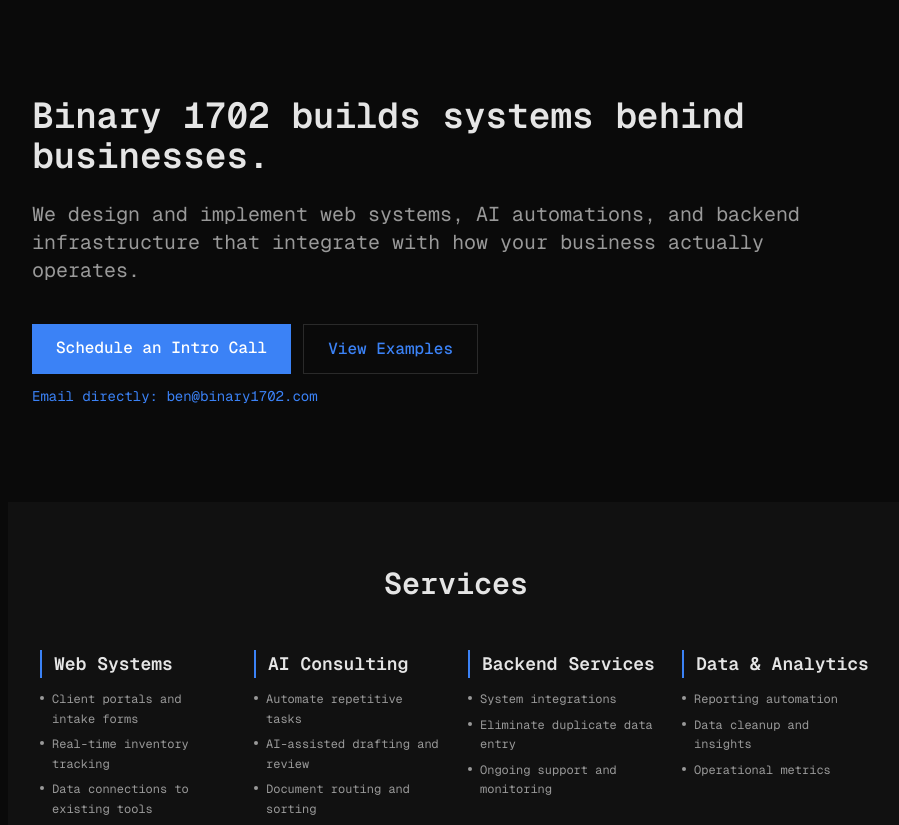
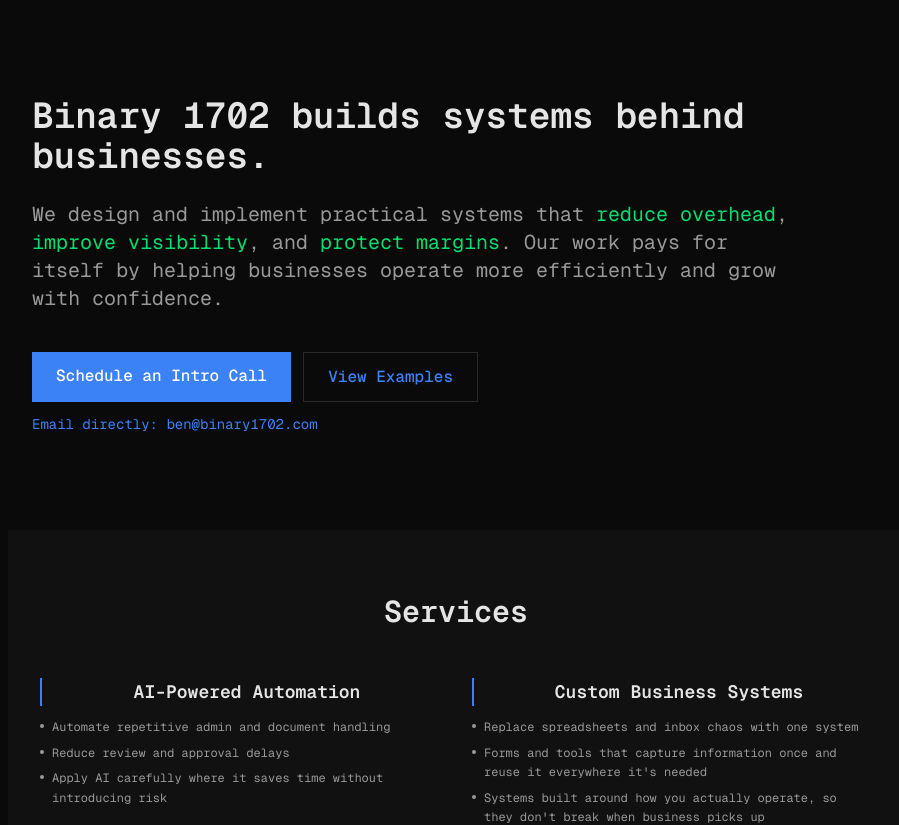
Before and after one commit to sun2ii/binary1702, a Next.js app: page / in a window 1280 px wide. Shown: the top 825 px of the page, without its empty margins (184-1083 px from the left). Built offline with nearby package versions, Linux system fonts and the light colour scheme.

Commit message:
Refactor messaging to focus on business outcomes and simplify services layout

```diff
--- a/src/components/sections/Hero.tsx
+++ b/src/components/sections/Hero.tsx
@@ -10,8 +10,8 @@ export function Hero() {
       </SectionHeading>
 
       <p className="text-lg md:text-xl text-[var(--muted)] max-w-3xl">
-        We design and implement web systems, AI automations, and backend infrastructure
-        that integrate with how your business actually operates.
+        We design and implement practical systems that <span className="text-green-400">reduce overhead</span>, <span className="text-green-400">improve visibility</span>, and <span className="text-green-400">protect margins</span>.
+        Our work pays for itself by helping businesses operate more efficiently and grow with confidence.
       </p>
 
       <div className="flex flex-col gap-3 pt-4 items-center sm:items-start">
--- a/src/components/sections/Services.tsx
+++ b/src/components/sections/Services.tsx
@@ -1,86 +1,57 @@
-'use client';
-
 import { SectionHeading } from '@/components/ui/SectionHeading';
-import { useState, useEffect } from 'react';
 
 export function Services() {
   const services = [
     {
-      title: 'Web Systems',
+      title: 'AI-Powered Automation',
       items: [
-        'Client portals and intake forms',
-        'Real-time inventory tracking',
-        'Data connections to existing tools'
+        'Automate repetitive admin and document handling',
+        'Reduce review and approval delays',
+        'Apply AI carefully where it saves time without introducing risk'
       ],
       priority: 'primary',
     },
     {
-      title: 'AI Consulting',
+      title: 'Custom Business Systems',
       items: [
-        'Automate repetitive tasks',
-        'AI-assisted drafting and review',
-        'Document routing and sorting'
+        'Replace spreadsheets and inbox chaos with one system',
+        'Forms and tools that capture information once and reuse it everywhere it\'s needed',
+        'Systems built around how you actually operate, so they don\'t break when business picks up'
       ],
       priority: 'primary',
     },
     {
-      title: 'Backend Services',
+      title: 'Operational Visibility',
       items: [
-        'System integrations',
-        'Eliminate duplicate data entry',
-        'Ongoing support and monitoring'
+        'Clear status across projects, clients, and operations',
+        'Early signals when things start slipping',
+        'Defined ownership so issues don\'t disappear'
       ],
       priority: 'infrastructure',
     },
     {
-      title: 'Data & Analytics',
+      title: 'Reporting & Insights',
       items: [
-        'Reporting automation',
-        'Data cleanup and insights',
-        'Operational metrics'
+        'Simple reports tied to real operational questions',
+        'Dashboards designed for owners, not analysts',
+        'Clean, consistent data you can trust'
       ],
       priority: 'infrastructure',
     },
   ];
-
-  const [expandedServices, setExpandedServices] = useState<string[]>([]);
-
-  useEffect(() => {
-    // On desktop, expand all services by default
-    if (window.innerWidth >= 640) {
-      setExpandedServices(services.map(s => s.title));
-    }
-  }, []);
-
-  const toggleService = (title: string) => {
-    setExpandedServices((prev) =>
-      prev.includes(title)
-        ? prev.filter((t) => t !== title)
-        : [...prev, title]
-    );
-  };
 
   return (
     <section id="services" className="py-12 md:py-16 px-6 md:px-8 space-y-12 bg-[var(--panel)] -mx-6">
       <div className="max-w-6xl mx-auto">
         <SectionHeading level={2}>Services</SectionHeading>
 
-        <div className="grid grid-cols-1 sm:grid-cols-2 lg:grid-cols-4 gap-8 lg:gap-6 mt-12">
+        <div className="grid grid-cols-1 md:grid-cols-2 gap-8 mt-12">
         {services.map((service) => {
-          const isExpanded = expandedServices.includes(service.title);
           return (
             <div key={service.title} className="space-y-3">
-              <button
-                onClick={() => toggleService(service.title)}
-                className="w-full text-left cursor-pointer"
-              >
-                <h3 className={`text-lg font-semibold border-l-2 pl-3 transition-colors ${
-                  isExpanded ? 'border-[var(--accent)]' : 'border-[var(--accent)]/60'
-                } ${service.priority === 'supporting' ? 'text-[var(--muted)]' : ''}`}>
+              <h3 className="text-base md:text-lg font-semibold border-l-2 border-[var(--accent)] pl-3 text-center">
                 {service.title}
               </h3>
-              </button>
-              {isExpanded && (
               <ul className="space-y-1.5">
                 {service.items.map((item, index) => (
                   <li key={index} className="text-[var(--muted)] text-xs leading-relaxed flex items-start">
@@ -89,7 +60,6 @@ export function Services() {
                   </li>
                 ))}
               </ul>
-              )}
             </div>
           );
         })}
```
Lines whose indentation alone changed are shown as unchanged.
